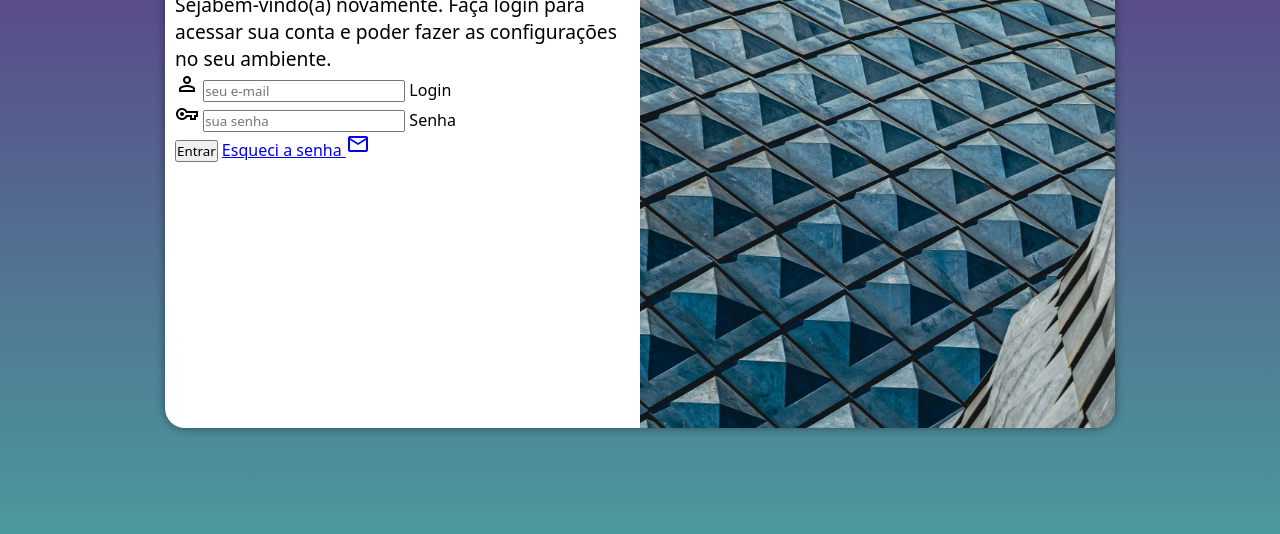
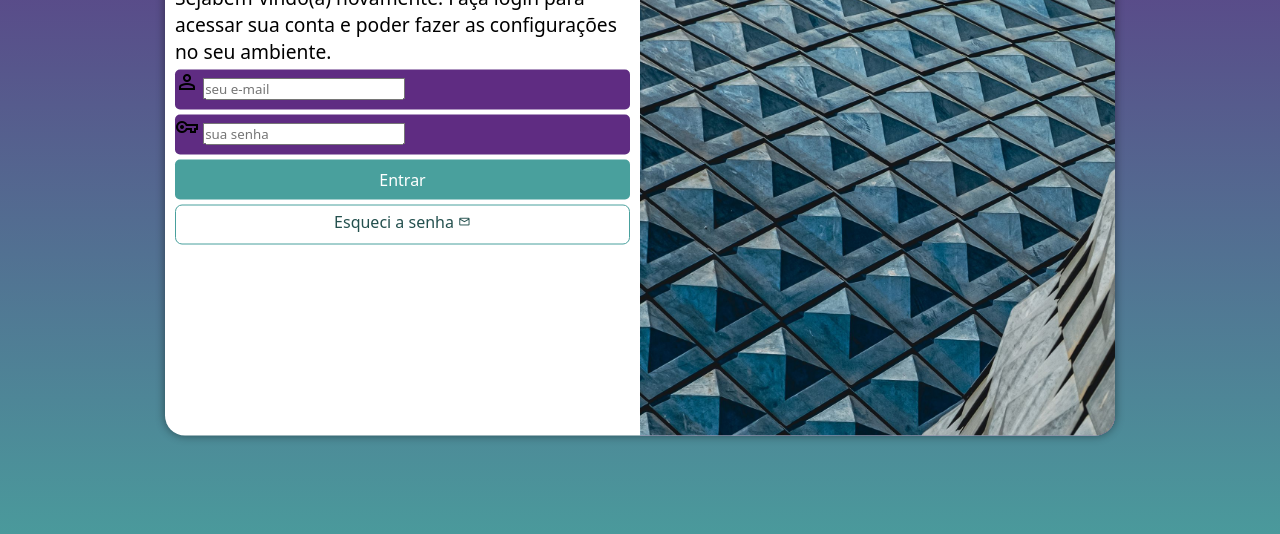
Before and after one commit to GuilhermePinheiros/projeto-login, a plain HTML site: page index.html in a window 1280 px wide. Shown: the part 222-756 px from the top of the page. Drawn offline with nearby package versions, Linux system fonts and the light colour scheme.

Commit message:
mais estilos na tela de login curso

```diff
--- a/estilos/style.css
+++ b/estilos/style.css
@@ -33,7 +33,7 @@
 
     background: white;
     width: 250px;
-    height: 500px;
+    height: 515px;
     border-radius: 20px;
     box-shadow: 0px 0px 10px rgba(0, 0, 0, 0.450);
 
@@ -67,3 +67,73 @@
 div#formulario > p {
     font-size: 0.8em;
 }
+
+/* Configuração das divs */
+
+form > div.campo {
+    background-color: #5f2c82;
+    display: block;
+    width: 100%;
+    height: 40px;
+
+
+    border-radius: 5px ;
+    margin: 5px 0px;
+
+}
+
+div.campo > label {
+    display: none;
+}
+
+
+
+
+
+
+
+
+/* Configuração do botão */
+
+form > input[type=submit] {
+    display: block;
+    font-size: 1em;
+    width: 100%;
+    height: 40px;
+    background-color: #49a09d;
+    color: white;
+    border: none;
+    border-radius: 5px;
+    cursor: pointer;
+
+}
+
+form > input[type=submit]:hover {
+    background-color: #24504e;
+}
+
+/* Link > botao esqueci senha */
+
+form > a.botao {
+    display: block;
+    text-align: center;
+    font-size: 1em;
+    width: 100%;
+    height: 40px;
+    padding-top: 5px;
+    margin-top: 5px;
+
+    color: #24504e;
+    background-color: #ffffff;
+    border: 1px solid #49a09d;
+    border-radius: 7px;
+    text-decoration: none;
+}
+
+form > a.botao:hover {
+    background-color: #49a09d;
+}
+
+form > a.botao > i {
+    font-size: 0.8em;
+}
--- a/index.html
+++ b/index.html
@@ -34,8 +34,9 @@
                         <input type="password" name="senha" id="isenha" placeholder="sua senha" autocomplete="current-password" required minlength="8" maxlength="20">
                          <label for="isenha">Senha</label>
                     </div>
+
                     <input type="submit" value="Entrar">
-                    <a href="esqueci.html">
+                    <a href="esqueci.html" class="botao">
                         Esqueci a senha <i class="material-symbols-outlined">mail</i>
                     </a>
 
```
